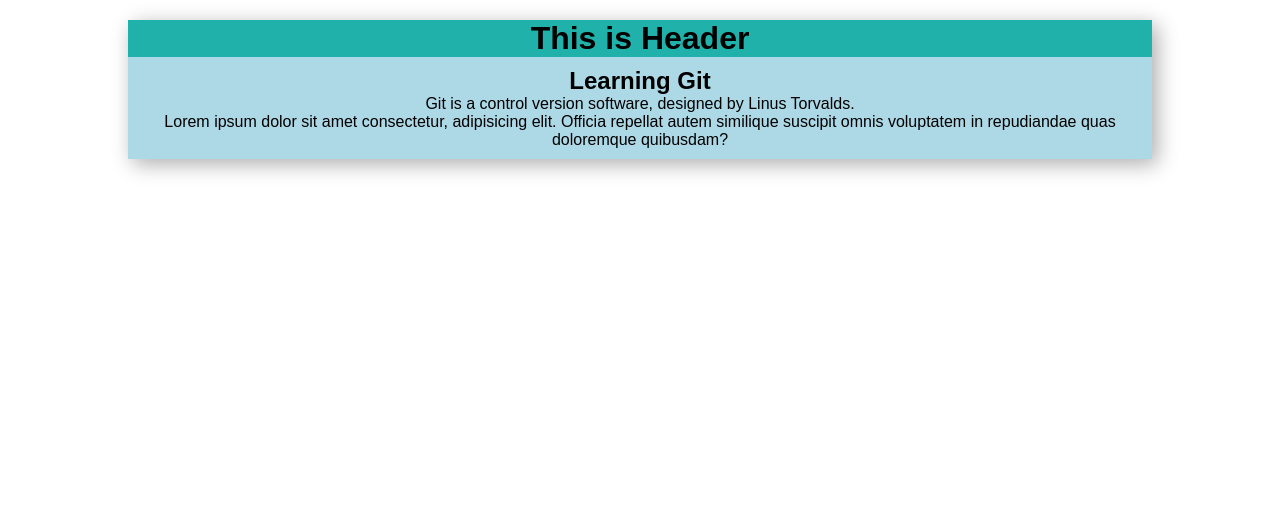
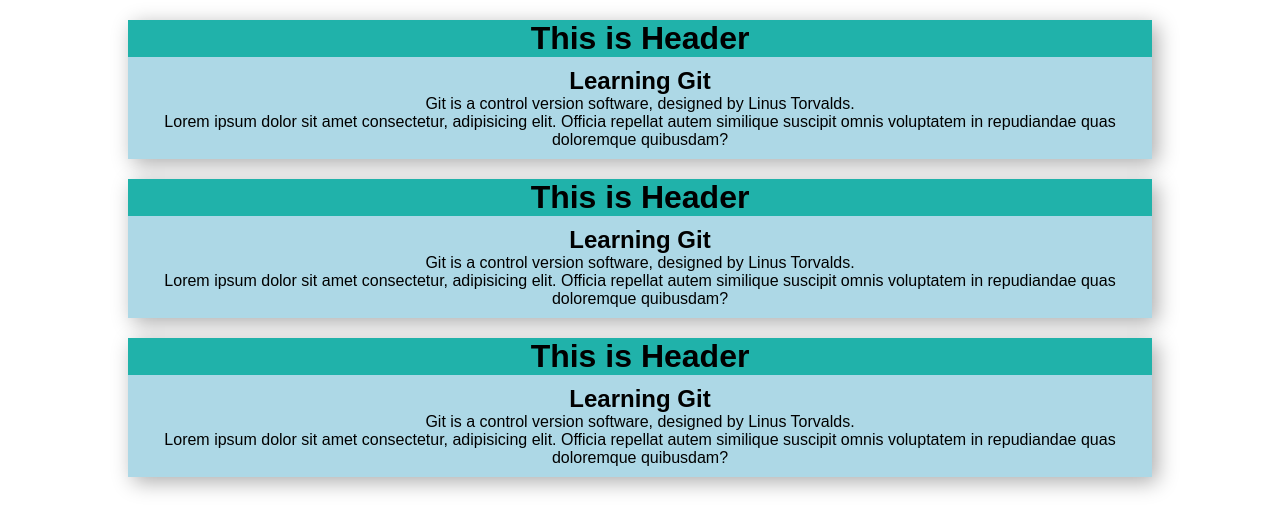
Before and after one commit to SebastianRamos11/FirstRepository, a plain HTML site: page index.html in a window 1280 px wide. Drawn offline with Linux system fonts and the light colour scheme.

Commit message:
Se actualizaron cards

```diff
--- a/index.html
+++ b/index.html
@@ -8,7 +8,7 @@
     <link rel="stylesheet" href="styles.css">
 </head>
 <body>
-    <div class="container">
+    <div class="card">
         <header class="header">
             <h1 class="header__title">This is Header</h1>
         </header>
@@ -20,5 +20,30 @@
            </div>
         </section>
     </div>
+    <div class="card">
+        <header class="header">
+            <h1 class="header__title">This is Header</h1>
+        </header>
+        <section class="section">
+           <div class="section__post">
+                <h2 class="section__title">Learning Git</h1>
+                <p>Git is a control version software, designed by Linus Torvalds.</p>
+                <p>Lorem ipsum dolor sit amet consectetur, adipisicing elit. Officia repellat autem similique suscipit omnis voluptatem in repudiandae quas doloremque quibusdam?</p>
+           </div>
+        </section>
+    </div>
+    <div class="card">
+        <header class="header">
+            <h1 class="header__title">This is Header</h1>
+        </header>
+        <section class="section">
+           <div class="section__post">
+                <h2 class="section__title">Learning Git</h1>
+                <p>Git is a control version software, designed by Linus Torvalds.</p>
+                <p>Lorem ipsum dolor sit amet consectetur, adipisicing elit. Officia repellat autem similique suscipit omnis voluptatem in repudiandae quas doloremque quibusdam?</p>
+           </div>
+        </section>
+    </div>
+
 </body>
 </html>
--- a/styles.css
+++ b/styles.css
@@ -5,7 +5,7 @@
     font-family: arial;
 }
 
-.container{
+.card{
     background: lightblue;
     width: 80%;
     margin: 20px auto;
```
